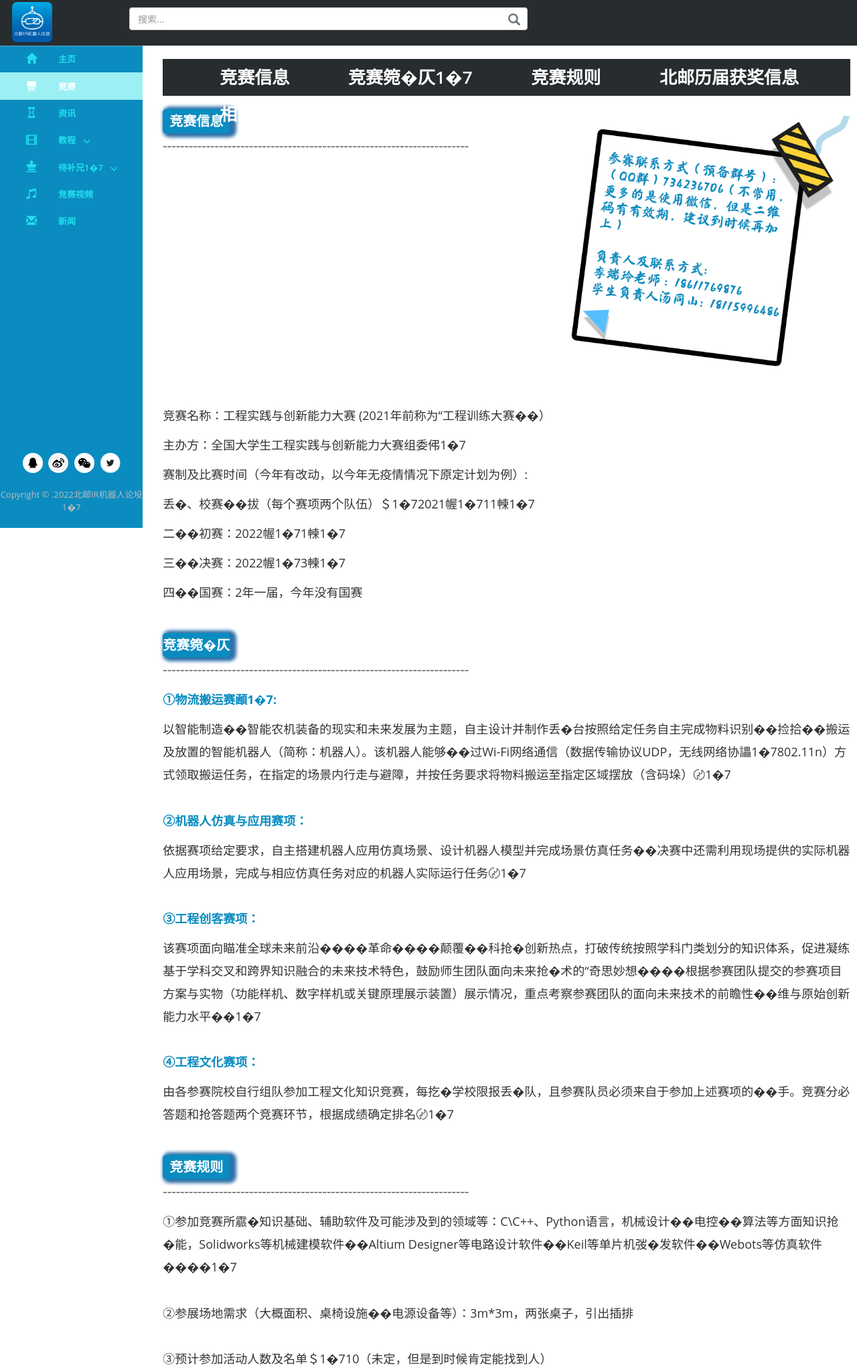
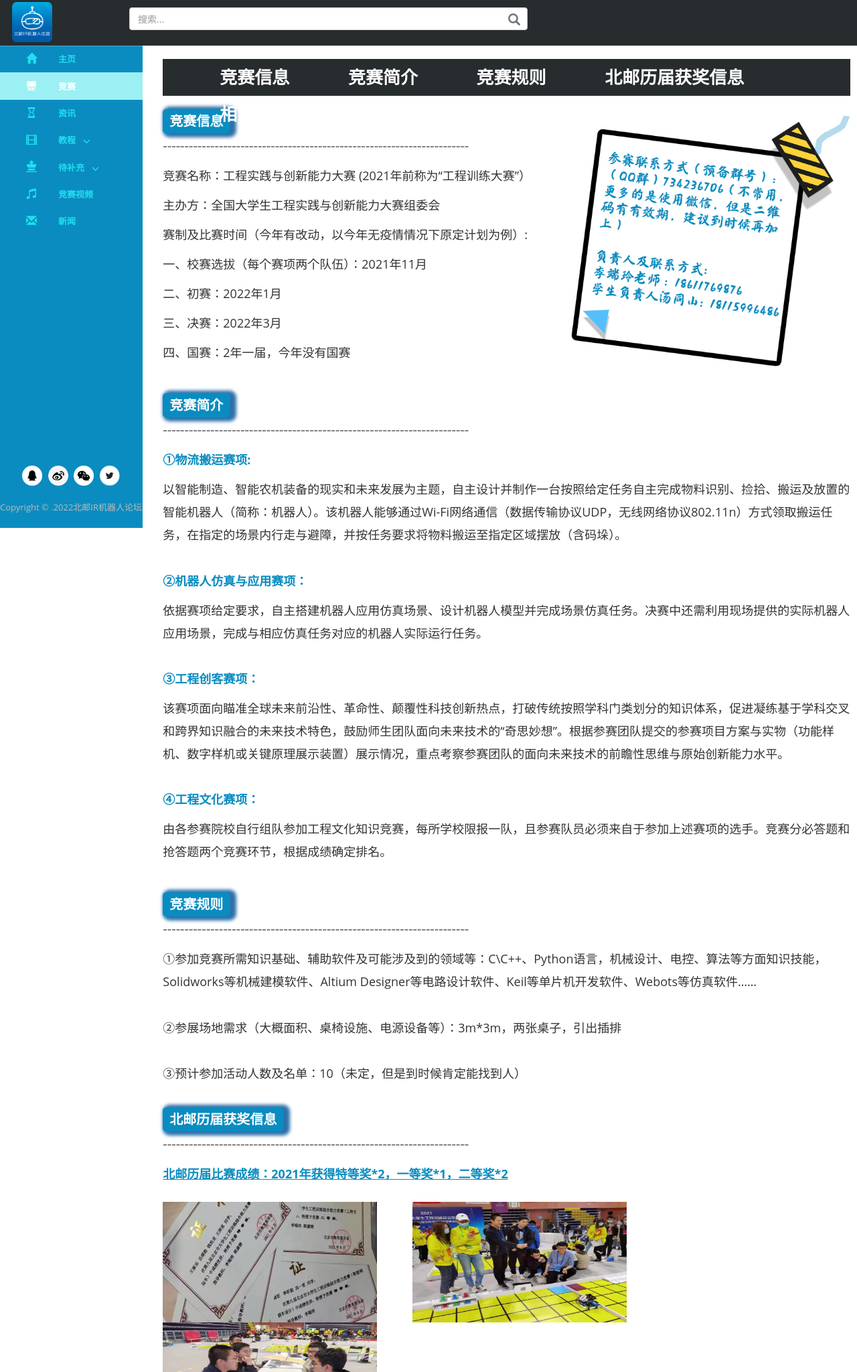
Before and after one commit to Gama1903/BUPT_IR_Website, a plain HTML site: page Competition/gongxun.html in a window 1280 px wide. Shown: the part 12-2060 px from the top of the page at 67% size. Drawn offline with Linux system fonts and the light colour scheme.

Commit message:
修改了汉字乱码

```diff
--- a/Competition/gongxun.html
+++ b/Competition/gongxun.html
@@ -44,7 +44,7 @@
         height: 55px;
         background-color: #272c2e;
     }
-    /* 导航栏字体样弄1�7 */
+    /* 导航栏字体样式 */
     .recommended-info .inline {
         display: inline-block;
         background-position: 0 0;
@@ -57,26 +57,26 @@
         margin-left:85px;
         line-height: 55px;
     }
-    /* 导航栏字体样式结杄1�7 */
+    /* 导航栏字体样式结束 */
 
-    /* 插入的竞赛图片样弄1�7 */
+    /* 插入的竞赛图片样式 */
     .recommended-info .img {
         width: 320px;
         height: 180px;
         margin-right: 50px;
     }
-    /* 鼠标经过导航栏样弄1�7 */
+    /* 鼠标经过导航栏样式 */
     .recommended-info .top p a:hover {
         color: #0a8cc0;
         text-decoration: underline;
     }
-    /* 右上角便签样弄1�7 */
+    /* 右上角便签样式 */
     .recommended-info .box img {
         float: right;
         width: 450px;
         height: 450px;
     }
-    /* 五个小标题样弄1�7 */
+    /* 五个小标题样式 */
     .recommended-info .title2 {
         margin:20px 0 0 0;
         background-color:#0a8cc0 ;
@@ -87,7 +87,7 @@
         border-radius: 5px;
         box-shadow: 5px 1px 5px 5px rgb(44, 114, 171);
     }
-    /* 因为有个小标题名字比较长 扢�以单独放出来搞样弄1�7 和上面差不多 */
+    /* 因为有个小标题名字比较长 所以单独放出来搞样式 和上面差不多 */
     .recommended-info .title3 {
         margin:10px 0 0 0;
         background-color:#0a8cc0 ;
@@ -149,7 +149,7 @@
                     <li><a href="../tutorial/Electric.html">电控</a></li>
                     <li><a href="../tutorial/modeling.html">建模</a></li>
                     <li><a href="../web/empty.html">绘图</a></li>
-                    <li><a href="../web/empty.html">待补兄1�7</a></li>
+                    <li><a href="../web/empty.html">待补充</a></li>
                 </ul>
                 <!-- script-for-menu -->
                 <script>
@@ -159,12 +159,12 @@
                         });
                     });
                 </script>
-                <li><a href="#" class="menu"><span class="glyphicon glyphicon-film glyphicon-king" aria-hidden="true"></span>待补兄1�7<span class="glyphicon glyphicon-menu-down" aria-hidden="true"></span></a></li>
+                <li><a href="#" class="menu"><span class="glyphicon glyphicon-film glyphicon-king" aria-hidden="true"></span>待补充<span class="glyphicon glyphicon-menu-down" aria-hidden="true"></span></a></li>
                 <ul class="cl-effect-1">
-                    <li><a href="../web/empty.html">待补兄1�7</a></li>
-                    <li><a href="../web/empty.html">待补兄1�7</a></li>
-                    <li><a href="../web/empty.html">待补兄1�7</a></li>
-                    <li><a href="../web/empty.html">待补兄1�7</a></li>
+                    <li><a href="../web/empty.html">待补充</a></li>
+                    <li><a href="../web/empty.html">待补充</a></li>
+                    <li><a href="../web/empty.html">待补充</a></li>
+                    <li><a href="../web/empty.html">待补充</a></li>
                 </ul>
                 <!-- script-for-menu -->
                 <script>
@@ -203,7 +203,7 @@
                     </ul>
                 </div>
                 <div class="copyright">
-                    <p>Copyright &copy; .2022北邮IR机器人论坄1�7
+                    <p>Copyright &copy; .2022北邮IR机器人论坛
 
                     </p>
                 </div>
@@ -222,12 +222,12 @@
                 <div class="recommended-info">
                     <div class=top>
                         <p class="inline"><a href="#1">竞赛信息</a></p>
-                        <p class="inline"><a href="#2">竞赛箢�仄1�7</a></p>
+                        <p class="inline"><a href="#2">竞赛简介</a></p>
                         <P class="inline"><a href="#3">竞赛规则</a></P>
                         <P class="inline"><a href="#4">北邮历届获奖信息</a></P>
                         <P class="inline"><a href="#5">相关视频</a></P>
                     </div>
-                    <!-- 右上小标签部刄1�7 -->
+                    <!-- 右上小标签部分 -->
                     <div class="box">
                         <img src="../images/右上标签.jpg" alt="">
                     </div>
@@ -236,44 +236,44 @@
                     <!-- 竞赛信息部分 -->
                     <h3 id="1" class="title2">竞赛信息</h3>
                     <h3 style="color:grey">-----------------------------------------------------------------------</h3>
-                    <h4>竞赛名称：工程实践与创新能力大赛  (2021年前称为“工程训练大赛��）</h4>
-                    <h4>主办方：全国大学生工程实践与创新能力大赛组委伄1�7</h4>
+                    <h4>竞赛名称：工程实践与创新能力大赛  (2021年前称为“工程训练大赛”）</h4>
+                    <h4>主办方：全国大学生工程实践与创新能力大赛组委会</h4>
                     <h4>赛制及比赛时间（今年有改动，以今年无疫情情况下原定计划为例）:</h4>
-                    <h4>丢�、校赛��拔（每个赛项两个队伍）＄1�72021幄1�711朄1�7</h4>
-                    <h4>二��初赛：2022幄1�71朄1�7</h4>
-                    <h4>三��决赛：2022幄1�73朄1�7</h4>
-                    <h4>四��国赛：2年一届，今年没有国赛</h4><br>
+                    <h4>一、校赛选拔（每个赛项两个队伍）：2021年11月</h4>
+                    <h4>二、初赛：2022年1月</h4>
+                    <h4>三、决赛：2022年3月</h4>
+                    <h4>四、国赛：2年一届，今年没有国赛</h4><br>
 
 
-                    <!-- 竞赛箢�介部刄1�7-->
-                    <h3 id="2" class="title2"">竞赛箢�仄1�7</h3>
+                    <!-- 竞赛简介部分-->
+                    <h3 id="2" class="title2"">竞赛简介</h3>
                     <h3 style="color:grey">-----------------------------------------------------------------------</h3>
-                    <h4 style="font-weight: 700;color:#0a8cc0">①物流搬运赛顄1�7:</h4>
-                    <h4>以智能制造��智能农机装备的现实和未来发展为主题，自主设计并制作丢�台按照给定任务自主完成物料识别��捡拾��搬运及放置的智能机器人（简称：机器人）。该机器人能够��过Wi-Fi网络通信（数据传输协议UDP，无线网络协讄1�7802.11n）方式领取搬运任务，在指定的场景内行走与避障，并按任务要求将物料搬运至指定区域摆放（含码垛）〄1�7</h4><br>
+                    <h4 style="font-weight: 700;color:#0a8cc0">①物流搬运赛项:</h4>
+                    <h4>以智能制造、智能农机装备的现实和未来发展为主题，自主设计并制作一台按照给定任务自主完成物料识别、捡拾、搬运及放置的智能机器人（简称：机器人）。该机器人能够通过Wi-Fi网络通信（数据传输协议UDP，无线网络协议802.11n）方式领取搬运任务，在指定的场景内行走与避障，并按任务要求将物料搬运至指定区域摆放（含码垛）。</h4><br>
                     <h4 style="font-weight: 700;color:#0a8cc0"">②机器人仿真与应用赛项：</h4>
-                    <h4>依据赛项给定要求，自主搭建机器人应用仿真场景、设计机器人模型并完成场景仿真任务��决赛中还需利用现场提供的实际机器人应用场景，完成与相应仿真任务对应的机器人实际运行任务〄1�7</h4><br>
+                    <h4>依据赛项给定要求，自主搭建机器人应用仿真场景、设计机器人模型并完成场景仿真任务。决赛中还需利用现场提供的实际机器人应用场景，完成与相应仿真任务对应的机器人实际运行任务。</h4><br>
                     <h4 style="font-weight: 700;color:#0a8cc0"">③工程创客赛项：</h4>
-                    <h4>该赛项面向瞄准全球未来前沿����革命����颠覆��科抢�创新热点，打破传统按照学科门类划分的知识体系，促进凝练基于学科交叉和跨界知识融合的未来技术特色，鼓励师生团队面向未来抢�术的“奇思妙想����根据参赛团队提交的参赛项目方案与实物（功能样机、数字样机或关键原理展示装置）展示情况，重点考察参赛团队的面向未来技术的前瞻性��维与原始创新能力水平��1�7</h4><br>
+                    <h4>该赛项面向瞄准全球未来前沿性、革命性、颠覆性科技创新热点，打破传统按照学科门类划分的知识体系，促进凝练基于学科交叉和跨界知识融合的未来技术特色，鼓励师生团队面向未来技术的“奇思妙想”。根据参赛团队提交的参赛项目方案与实物（功能样机、数字样机或关键原理展示装置）展示情况，重点考察参赛团队的面向未来技术的前瞻性思维与原始创新能力水平。</h4><br>
                     <h4 style="font-weight: 700;color:#0a8cc0"">④工程文化赛项：</h4>
-                    <h4>由各参赛院校自行组队参加工程文化知识竞赛，每扢�学校限报丢�队，且参赛队员必须来自于参加上述赛项的��手。竞赛分必答题和抢答题两个竞赛环节，根据成绩确定排名〄1�7</h4><br>
+                    <h4>由各参赛院校自行组队参加工程文化知识竞赛，每所学校限报一队，且参赛队员必须来自于参加上述赛项的选手。竞赛分必答题和抢答题两个竞赛环节，根据成绩确定排名。</h4><br>
 
 
                     <!-- 竞赛规则部分 -->
                     <h3 id="3" class="title2">竞赛规则</h3>
                     <h3 style="color:grey">-----------------------------------------------------------------------</h3>
-                    <h4>①参加竞赛所霢�知识基础、辅助软件及可能涉及到的领域等：C\C++、Python语言，机械设计��电控��算法等方面知识抢�能，Solidworks等机械建模软件��Altium Designer等电路设计软件��Keil等单片机弢�发软件��Webots等仿真软件����1�7</h4><br>
-                    <h4>②参展场地需求（大概面积、桌椅设施��电源设备等）：3m*3m，两张桌子，引出插排</h4><br>
-                    <h4>③预计参加活动人数及名单＄1�710（未定，但是到时候肯定能找到人）</h4><br>
+                    <h4>①参加竞赛所需知识基础、辅助软件及可能涉及到的领域等：C\C++、Python语言，机械设计、电控、算法等方面知识技能，Solidworks等机械建模软件、Altium Designer等电路设计软件、Keil等单片机开发软件、Webots等仿真软件……</h4><br>
+                    <h4>②参展场地需求（大概面积、桌椅设施、电源设备等）：3m*3m，两张桌子，引出插排</h4><br>
+                    <h4>③预计参加活动人数及名单：10（未定，但是到时候肯定能找到人）</h4><br>
 
                     <!-- 北邮历届获奖信息部分 -->
                     <h3 id="4" class="title3">北邮历届获奖信息</h3>
                     <h3 style="color:grey">-----------------------------------------------------------------------</h3>
-                    <h4 style="font-weight: 700;color:#0a8cc0;text-decoration: underline">北邮历届比赛成绩＄1�72021年获得特等奖*2，一等奖*1，二等奖*2</h4><br>
+                    <h4 style="font-weight: 700;color:#0a8cc0;text-decoration: underline">北邮历届比赛成绩：2021年获得特等奖*2，一等奖*1，二等奖*2</h4><br>
                         <img class="img" src="../images/img1.jpg" alt="">
                         <img class="img" src="../images/img2.jpg" alt="">
                         <img class="img" src="../images/img3.jpg" alt=""><br><br>
 
-                    <h4>个人对该竞赛的看法和评价：工程实践与创新能力大赛是教育部重点推进的学科竞赛之丢�，在学校朢�新的竞赛名录里也有着重要地位（国赛A+、市赛B）��作为，其难度系数较低����择方向较广、竞赛资源较多，很��合作为机器人类竞赛的入门训练��1�7</h4><br>
+                    <h4>个人对该竞赛的看法和评价：工程实践与创新能力大赛是教育部重点推进的学科竞赛之一，在学校最新的竞赛名录里也有着重要地位（国赛A+、市赛B）。作为，其难度系数较低、选择方向较广、竞赛资源较多，很适合作为机器人类竞赛的入门训练。</h4><br>
 
 
                     <!-- 相关视频部分 -->
@@ -303,11 +303,11 @@
                         <ul>
                             <li><a href="../web/terms.html">条款</a></li>
                             <li><a href="../web/privacy.html">隐私</a></li>
-                            <li><a href="#small-dialog4" class="play-icon popup-with-zoom-anim">发��反馄1�7</a></li>
-                            <li><a href="../web/privacy.html">政策和安兄1�7 </a></li>
-                            <li><a href="../web/try.html">尝试新的东西＄1�7</a></li>
+                            <li><a href="#small-dialog4" class="play-icon popup-with-zoom-anim">发送反馈</a></li>
+                            <li><a href="../web/privacy.html">政策和安全 </a></li>
+                            <li><a href="../web/try.html">尝试新的东西！</a></li>
                             <li>
-                                <p>版权 &copy; 2022北邮IR机器人论坄1�7
+                                <p>版权 &copy; 2022北邮IR机器人论坛
 
                                 </p>
                             </li>
```
